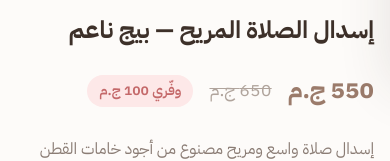
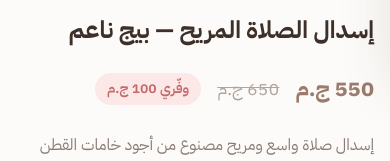
Before and after one commit to zabden22/faroha-Brand, a Next.js app: page /product/1 in a window 390 px wide. Shown: the part 774-935 px from the top of the page. Built offline with nearby package versions, Linux system fonts and the light colour scheme; no server answers; the database is empty.

Commit message:
Optimize fluid responsive typography and responsive grid layout for all screen sizes

```diff
--- a/src/app/globals.css
+++ b/src/app/globals.css
@@ -70,11 +70,11 @@
   --font-size-sm: 0.875rem;
   --font-size-base: 1rem;
   --font-size-md: 1.125rem;
-  --font-size-lg: 1.25rem;
-  --font-size-xl: 1.5rem;
-  --font-size-2xl: 2rem;
-  --font-size-3xl: 2.5rem;
-  --font-size-4xl: 3rem;
+  --font-size-lg: clamp(1.15rem, 1vw + 1rem, 1.25rem);
+  --font-size-xl: clamp(1.25rem, 1.5vw + 1rem, 1.5rem);
+  --font-size-2xl: clamp(1.5rem, 2vw + 1.1rem, 2rem);
+  --font-size-3xl: clamp(1.75rem, 3vw + 1.2rem, 2.5rem);
+  --font-size-4xl: clamp(2rem, 4vw + 1.3rem, 3rem);
 
   /* Transitions */
   --transition-fast: 150ms ease;
@@ -2103,6 +2103,22 @@ ul, ol {
   }
 }
 
+@media (max-width: 360px) {
+  .products-grid {
+    grid-template-columns: 1fr;
+  }
+  .categories-grid {
+    grid-template-columns: 1fr;
+  }
+  .categories-grid > *:last-child {
+    grid-column: span 1;
+  }
+  .stats-grid,
+  .admin-stats-grid {
+    grid-template-columns: 1fr;
+  }
+}
+
 /* ---------- Animations ---------- */
 @keyframes fadeIn {
   from { opacity: 0; transform: translateY(10px); }
```
